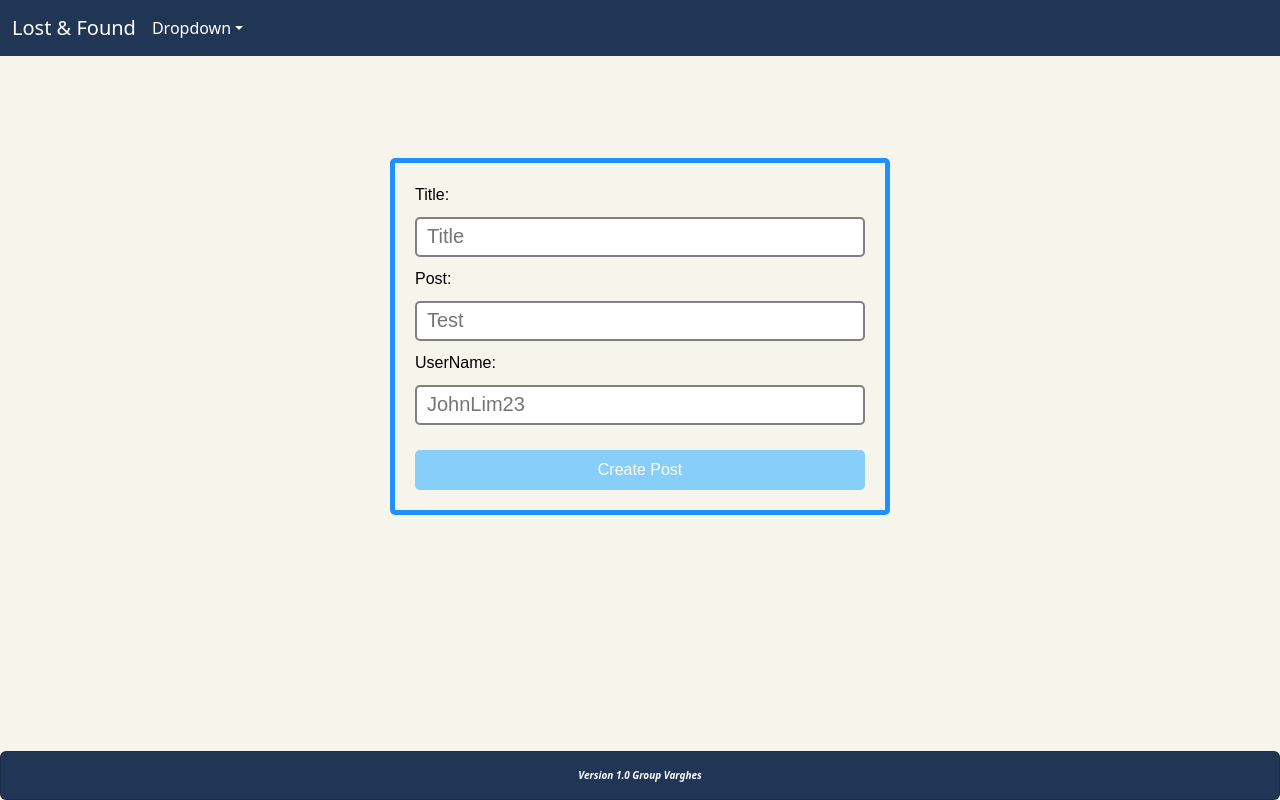
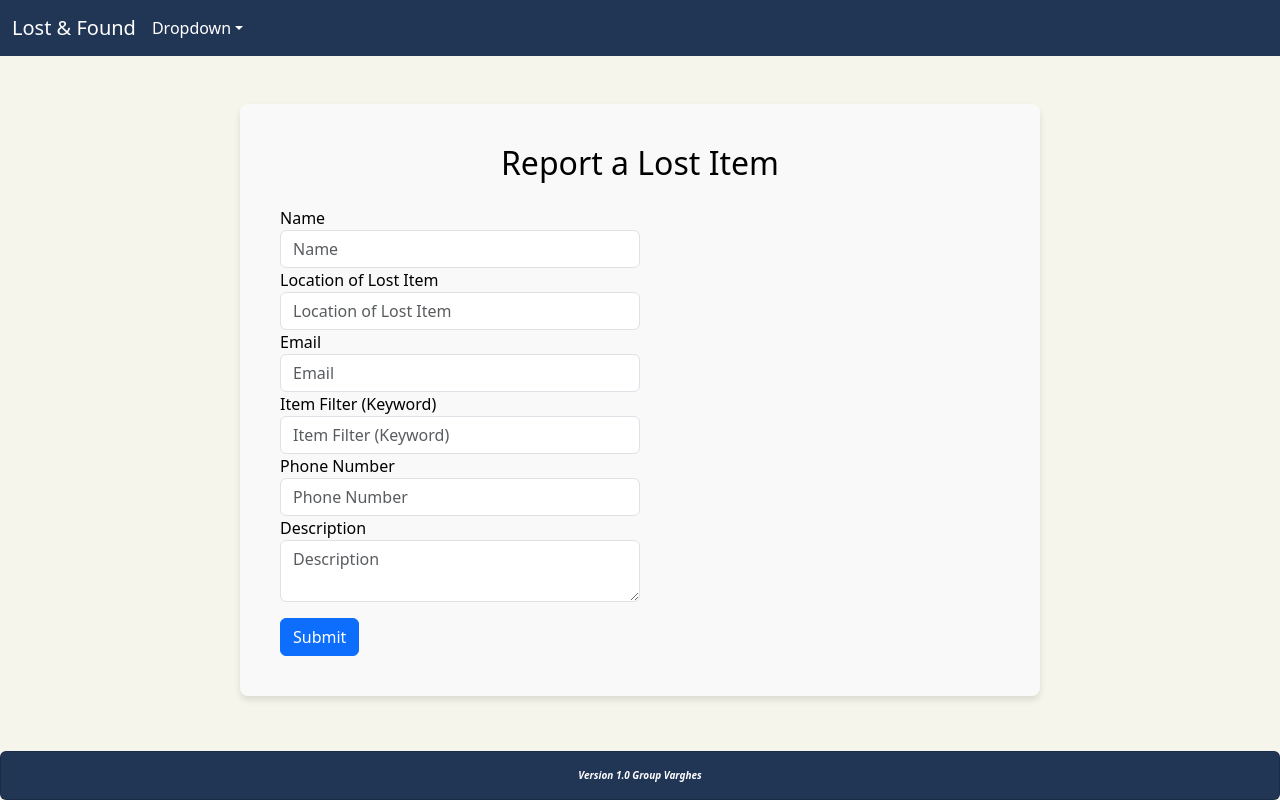
Before and after one commit to MarcusongytDev/lost-and-found-app-client, a React (Create React App) app: page /lostItemNotice in a window 1280 px wide. Built offline with nearby package versions, Linux system fonts and the light colour scheme.

Commit message:
lost item notice up to date

```diff
--- a/src/pages/lostItemNotice.css
+++ b/src/pages/lostItemNotice.css
@@ -1,48 +1,46 @@
-/* CREATE POST PAGE CSS */
+.container {
+  background-color: #f9f9f9;
+  padding: 40px;
+  border-radius: 8px;
+  box-shadow: 0 4px 6px rgba(0,0,0,0.1);
+  max-width: 800px;
+  margin: 40px auto;
+}
 
-.createPostPage {
-    font-family: Arial, Helvetica, sans-serif;
-    width: 100vw;
-    height: 70vh;
-    display: flex;
-    justify-content: center;
-    align-items: center;
-  }
-  .formContainer {
-    display: flex;
-    flex-direction: column;
-    justify-content: center;
-    width: 500px;
-    height: auto;
-    padding: 20px;
-    border: 5px solid dodgerblue;
-    border-radius: 5px;
-  }
+.heading {
+  color: #333;
+  text-align: center;
+  margin-bottom: 30px;
+}
 
-  .formContainer #inputCreatePost {
-    height: 40px;
-    margin-top: 10px;
-    margin-bottom: 10px;
-    border: 2px solid grey;
-    border-radius: 5px;
-    padding-left: 10px;
-    font-size: 20px;
-  }
+.formControl {
+  border-radius: 20px;
+  border: 1px solid #ccc;
+  padding: 20px 15px;
+}
 
-  .formContainer button {
-    margin-top: 15px;
-    height: 40px;
-    border: none;
-    background-color: lightskyblue;
-    border-radius: 5px;
-    color: white;
-  }
+.formRow {
+  margin-bottom: 20px;
+}
 
-  .formContainer button:hover {
-    cursor: pointer;
-    background-color: dodgerblue;
-  }
+.errorMessage {
+  color: #ff3860;
+  font-size: 0.875em;
+  margin-top: 5px;
+}
 
-  span {
-    color: red;
-  }
+.submitButton {
+  background-color: #007bff;
+  border: none;
+  padding: 10px 30px;
+  border-radius: 20px;
+  cursor: pointer;
+  display: block;
+  width: 100%;
+  max-width: 200px;
+  margin: 20px auto 0;
+}
+
+.submitButton:hover {
+  background-color: #0056b3;
+}
--- a/src/pages/lostItemNotice.js
+++ b/src/pages/lostItemNotice.js
@@ -1,52 +1,68 @@
-import React from "react";
+import React from 'react';
 import axios from 'axios';
-import {useEffect, useState} from 'react'; // Used for api calls to server
-import {useNavigate} from 'react-router-dom';
-import {Formik, Form, Field, ErrorMessage} from 'formik'; // importing components : Formik, Form, Field etc
+import { useNavigate } from 'react-router-dom';
+import { Formik, Form, Field, ErrorMessage } from 'formik';
 import * as Yup from 'yup';
-import 'bootstrap/dist/css/bootstrap.min.css';
-import './lostItemNotice.css';
-
-
+import 'bootstrap/dist/css/bootstrap.min.css'; // Ensure Bootstrap CSS is imported
+import './lostItemNotice.css'; // Custom styles for the form
 
 function LostItemNotice() {
   const navigate = useNavigate();
+
   const initialValues = {
-        title: "",
-        postText: "",
-        username: ""
+    name: '',
+    email: '',
+    phoneNumber: '',
+    location: '',
+    itemFilter: '',
+    description: ''
   };
 
-    const onSubmit = (data) => { // data
-        axios.post("http://localhost:5000/posts", data).then((response) => {
-            navigate("/home") // goes back to homepage once click on button
+  const validationSchema = Yup.object({
+    name: Yup.string().required('Required'),
+    email: Yup.string().email('Invalid email address').required('Required'),
+    phoneNumber: Yup.string().required('Required'),
+    location: Yup.string().required('Required'),
+    itemFilter: Yup.string().required('Required'),
+    description: Yup.string().required('Required')
   });
+
+  const onSubmit = data => {
+    axios.post('http://localhost:5000/lostitems', data)
+      .then(() => navigate('/home'))
+      .catch(error => console.error('There was an error submitting the form:', error));
   };
 
-    const validationSchema = Yup.object().shape({
-        title: Yup.string().required(),
-        postText: Yup.string().required(),
-        username: Yup.string().min(3).max(15).required()
-    });
-
   return (
-    <div className="createPostPage">
+    <div className="container my-5 lostItemNotice">
+      <h2 className="text-center mb-4">Report a Lost Item</h2>
       <Formik initialValues={initialValues} onSubmit={onSubmit} validationSchema={validationSchema}>
-            <Form className="formContainer">
-                <label>Title:</label>
-                <ErrorMessage name="title" component="span"/>
-                <Field id="inputCreatePost" name="title" placeholder="Title"></Field>
-                <label>Post:</label>
-                <ErrorMessage name="postText" component="span"/>
-                <Field id="inputCreatePost" name="postText" placeholder="Test"></Field>
-                <label>UserName:</label>
-                <ErrorMessage name="username" component="span"/>
-                <Field id="inputCreatePost" name="username" placeholder="JohnLim23"></Field>
-                <button type="submit">Create Post</button>
+        <Form>
+          <div className="form-row">
+            <FormGroup label="Name" name="name" type="text" placeholder="Name" />
+            <FormGroup label="Location of Lost Item" name="location" type="text" placeholder="Location of Lost Item" />
+          </div>
+          <div className="form-row">
+            <FormGroup label="Email" name="email" type="email" placeholder="Email" />
+            <FormGroup label="Item Filter (Keyword)" name="itemFilter" type="text" placeholder="Item Filter (Keyword)" />
+          </div>
+          <div className="form-row">
+            <FormGroup label="Phone Number" name="phoneNumber" type="text" placeholder="Phone Number" />
+            <FormGroup label="Description" name="description" as="textarea" placeholder="Description" />
+          </div>
+          <button type="submit" className="btn btn-primary mt-3">Submit</button>
         </Form>
       </Formik>
     </div>
   );
 }
 
+const FormGroup = ({ label, name, type, placeholder, as }) => (
+  <div className="form-group col-md-6">
+    <label htmlFor={name}>{label}</label>
+    <Field name={name} type={type} as={as} className="form-control" placeholder={placeholder} />
+    <ErrorMessage name={name} component="div" className="error-message" />
+  </div>
+);
+
 export default LostItemNotice;
```
Lines whose indentation alone changed are shown as unchanged.
